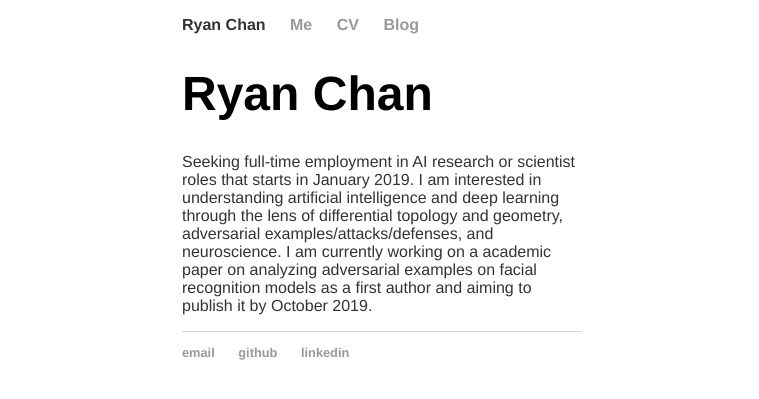
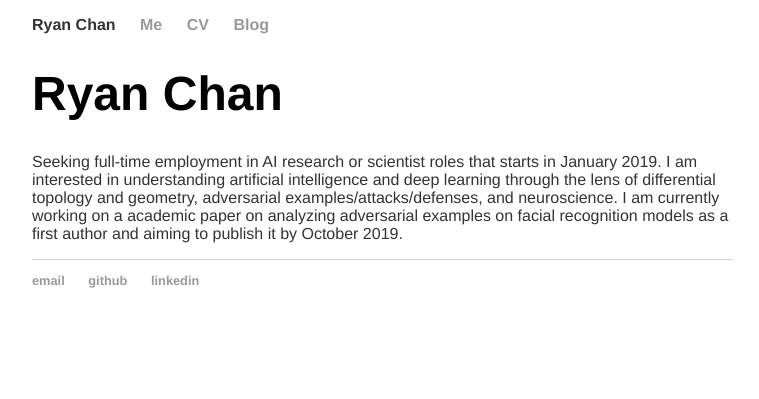
Before and after one commit to ryanchankh/ryanchankh.github.io, a Jekyll site: the page built from index.html, in a window 1280 px wide. Shown: the top 399 px of the page, without its empty margins (258-1017 px from the left). Built offline with Jekyll 4.4.1, drawn with Linux system fonts in a browser that asks for light colours.

```diff
--- a/css/main.css
+++ b/css/main.css
@@ -1,5 +1,5 @@
 body {
-  width: 400px;
+  width: 700px;
   margin: auto;
   font-family: 'Helvetica', 'Arial', 'Sans-Serif';
 }
```
